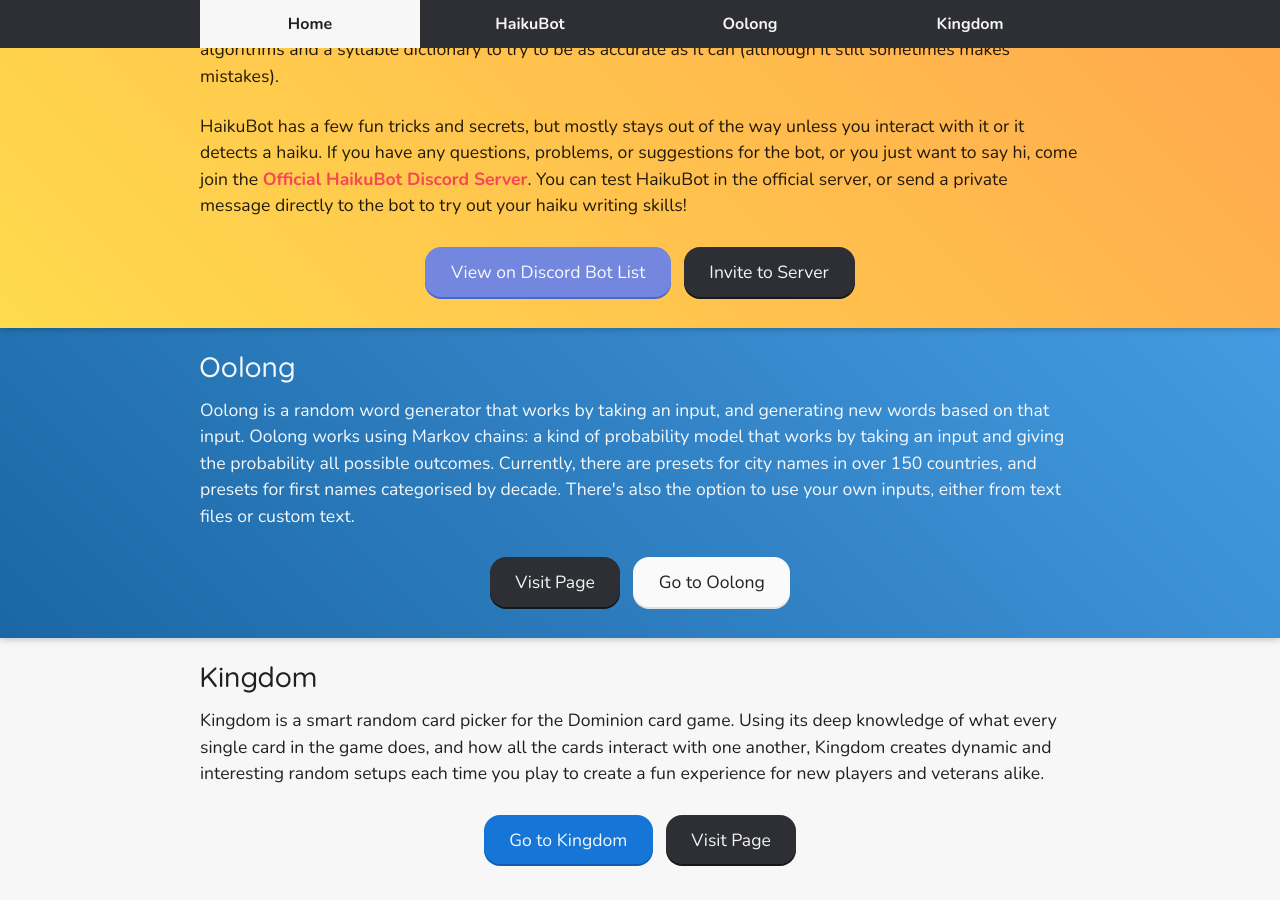
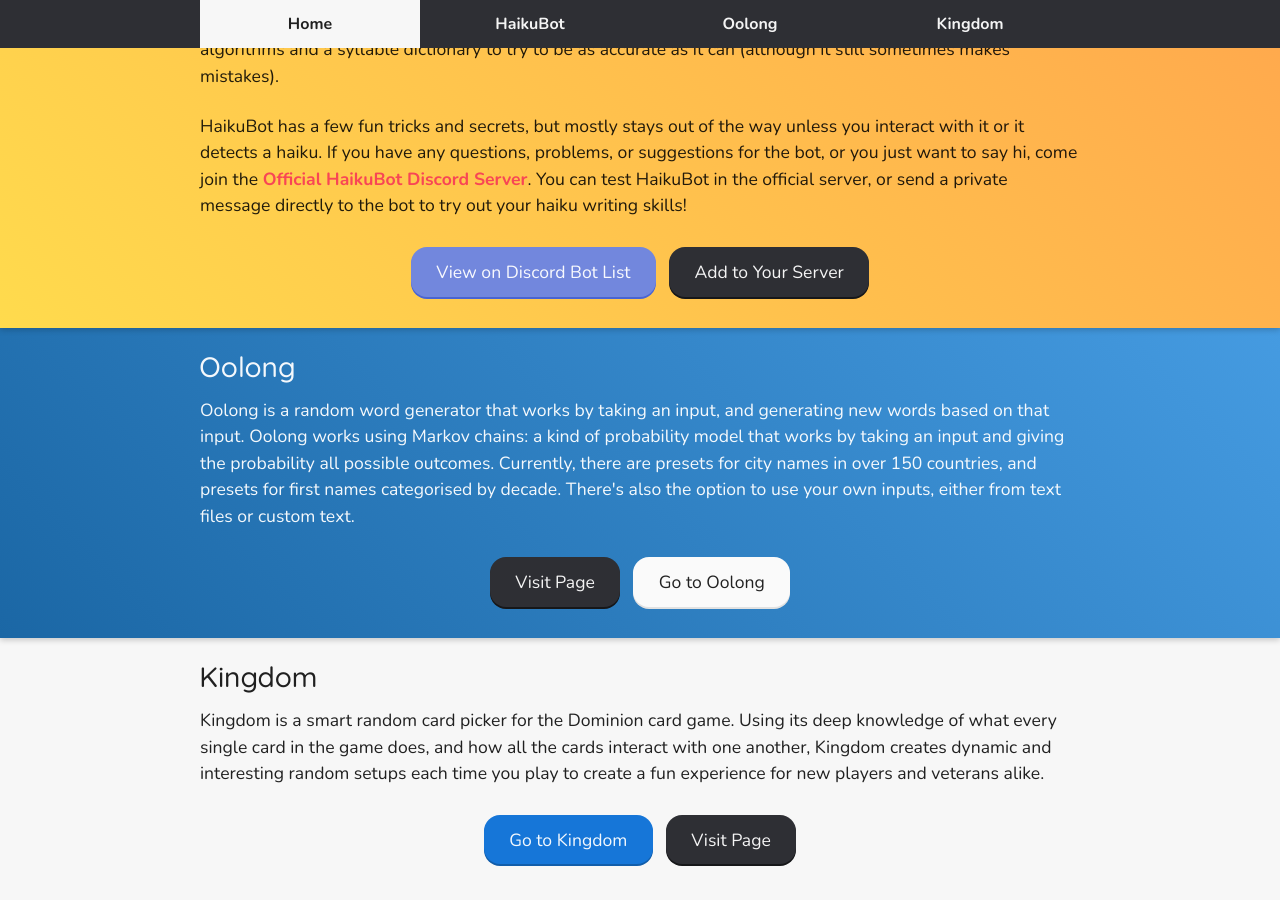
Before and after one commit to YtnomSnrub/ytnomsnrub.github.io, a Jekyll site: the page built from index.md, in a window 1280 px wide and 900 px high, scrolled down 804 px. Built offline with Jekyll 4.4.1, drawn with Linux system fonts in a browser that asks for light colours; nearby versions of some CDN libraries; our own code applies the rules of GitHub Pages for plain Markdown files.

Commit message:
Changed invite link name

```diff
--- a/_includes/content/haikubot-info.html
+++ b/_includes/content/haikubot-info.html
@@ -39,7 +39,7 @@
         </a>
         <a class="button"
             href="https://discordapp.com/oauth2/authorize?client_id=372175794895585280&scope=bot&permissions=85056">
-            <span class="button-inner">Invite to Server</span>
+            <span class="button-inner">Add to Your Server</span>
         </a>
     </div>
 </div>
```
